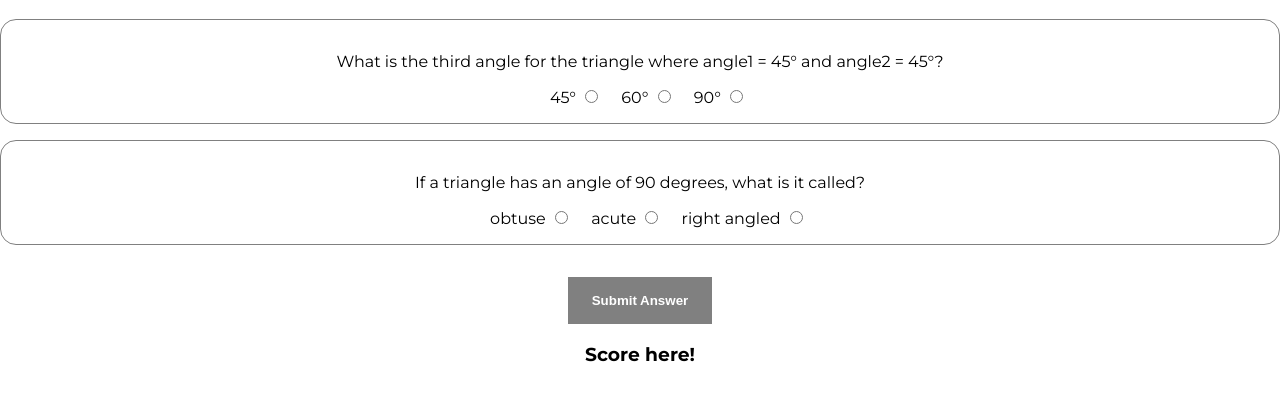
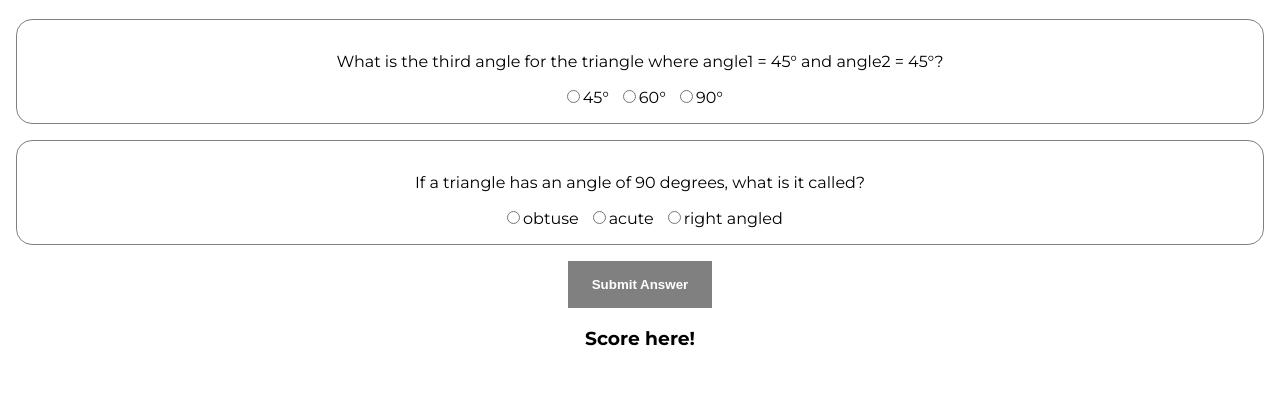
Before and after one commit to Avin008/fun-with-triangles, a plain HTML site: page pages/quiz.html in a window 1280 px wide. Shown: the part 122-522 px from the top of the page. Drawn offline with Linux system fonts and the light colour scheme.

Commit message:
style: updated input labels & margin

```diff
--- a/pages/quiz.html
+++ b/pages/quiz.html
@@ -23,25 +23,32 @@
             What is the third angle for the triangle where angle1 = 45° and
             angle2 = 45°?
           </p>
-          <label class="labels" for="answer">45°</label>
-          <input type="radio" value="45" name="answer" />
-          <label class="labels" for="answer">60°</label>
+          <label class="labels" for="answer"
+            ><input type="radio" value="45" name="answer" />45°</label
+          >
 
-          <input type="radio" value="45" name="answer" />
-          <label class="labels" for="answer">90°</label>
+          <label class="labels" for="answer">
+            <input type="radio" value="60" name="answer" />60°</label
+          >
 
-          <input type="radio" value="45" name="answer" />
+          <label class="labels" for="answer">
+            <input type="radio" value="right angled" name="answer" />90°</label
+          >
         </div>
         <div class="question">
           <p>If a triangle has an angle of 90 degrees, what is it called?</p>
-          <label class="labels" for="answer">obtuse</label>
-          <input type="radio" value="obtuse" name="answer" />
-          <label class="labels" for="answer">acute</label>
+          <label class="labels" for="answer">
+            <input type="radio" value="obtuse" name="answer" />obtuse</label
+          >
 
-          <input type="radio" value="acute" name="answer" />
-          <label class="labels" for="answer">right angled</label>
+          <label class="labels" for="answer">
+            <input type="radio" value="acute" name="answer" />acute</label
+          >
 
-          <input type="radio" value="right angled" name="answer" />
+          <label class="labels" for="answer">
+            <input type="radio" value="right angled" name="answer" />right
+            angled</label
+          >
         </div>
         <button id="sumbit-answer">Submit Answer</button>
       </form>
--- a/style.css
+++ b/style.css
@@ -42,18 +42,17 @@ input {
 
 .labels {
   display: inline;
-  padding-left: 1rem;
+  padding-left: 0.3rem;
 }
 
 .question {
   padding: 1rem;
   border: 1px solid gray;
   border-radius: 1rem;
-  margin: 1rem 0;
+  margin: 1rem;
 }
 
 #sumbit-answer {
-  margin-top: 1rem;
   border-style: none;
   padding: 1rem 1.5rem;
   background-color: gray;
```
